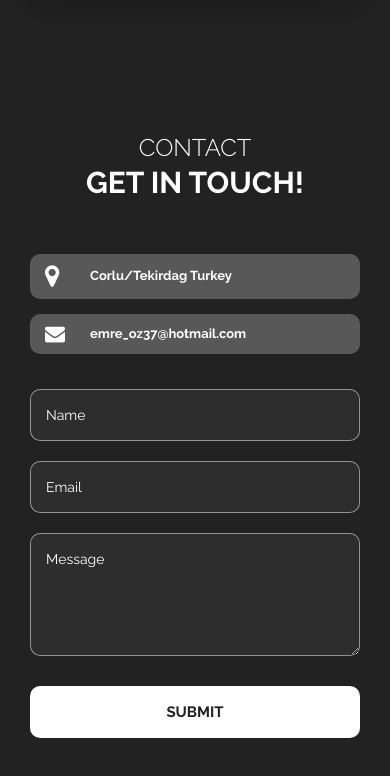
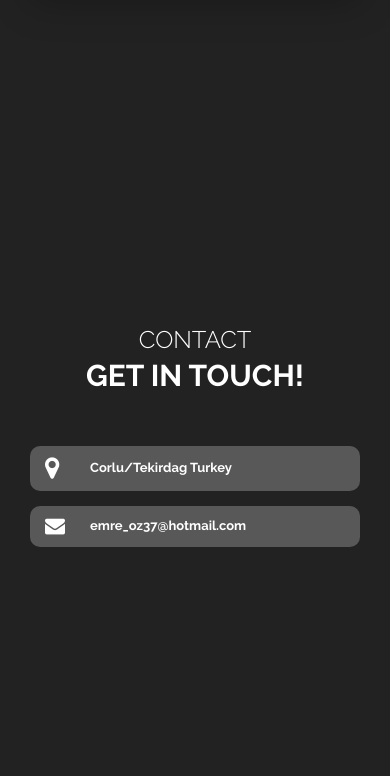
Before and after one commit to emreoz1/emreoz.engineer, a plain HTML site: page index.html in a window 390 px wide. Shown: the part 1748-2524 px from the top of the page. Drawn offline with Linux system fonts and the light colour scheme.

Commit message:
Update index.html

```diff
--- a/index.html
+++ b/index.html
@@ -143,20 +143,7 @@ https://templatemo.com/tm-528-elegance
                                             </div>
                                         </div>
                                     </div>
-                                    <div class="col-md-6 animate" data-animate="fadeInUp">
-                                        <form id="ajax-contact" method="post" action="#">
-                                            <div class="input-field">
-                                                <input type="text" class="form-control" name="name" id="name" required placeholder="Name">
-                                            </div>
-                                            <div class="input-field">
-                                                <input type="email" class="form-control" name="email" id="email" required placeholder="Email">
-                                            </div>
-                                            <div class="input-field">
-                                                <textarea class="form-control" name="message" id="message" required placeholder="Message"></textarea>
-                                            </div>
-                                            <button class="btn" type="submit">Submit</button>
-                                        </form>
-                                        <div id="form-messages" class="mt-3"></div>
+
                                     </div>
                                 </div>
                             </div>
```
